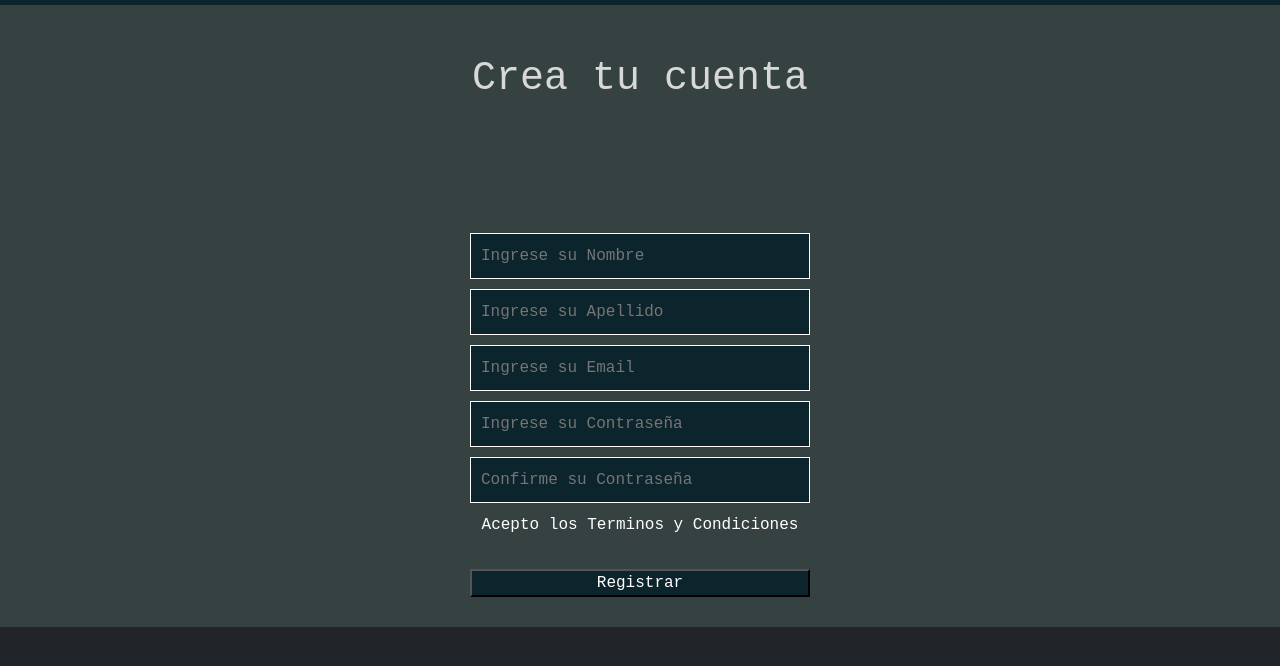
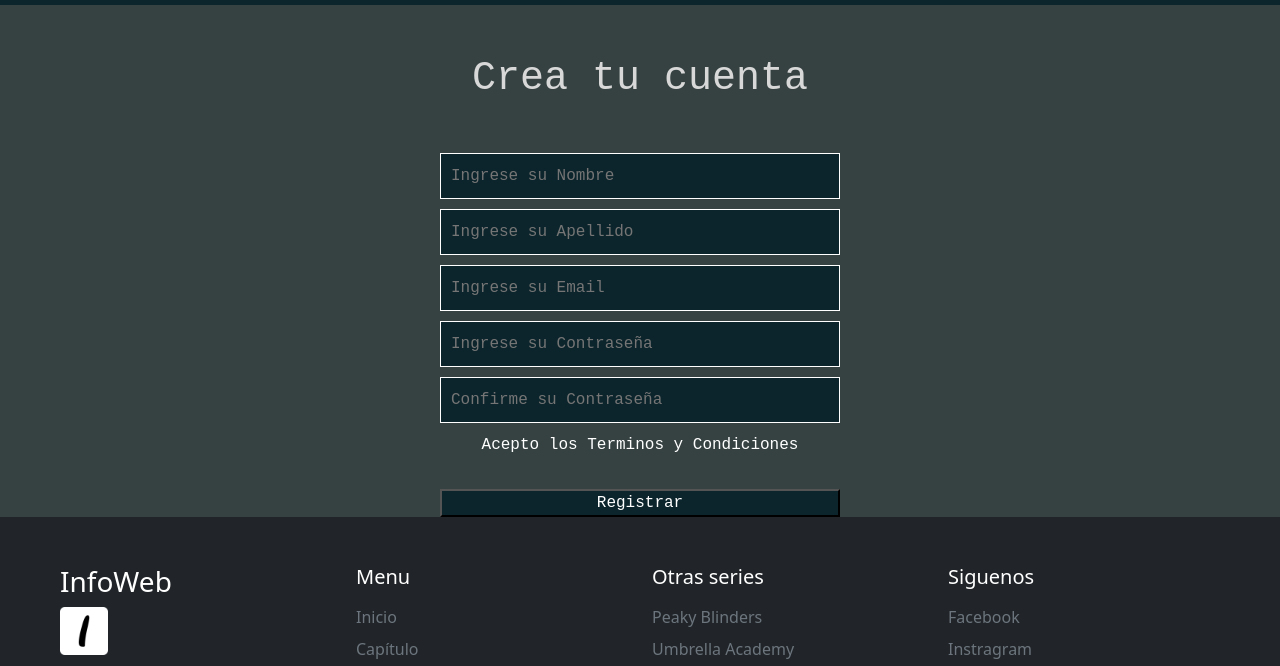
Before and after one commit to FacundoMerkin/InfoWeb, a website: page pages/contactanos.html in a window 1280 px wide. Shown: the part 69-735 px from the top of the page. Drawn offline with nearby package versions, Linux system fonts and the light colour scheme.

Commit message:
reduciendo padding titulo

```diff
--- a/pages/contactanos.html
+++ b/pages/contactanos.html
@@ -46,7 +46,7 @@
         </nav>
     </header>
     <main class="main">
-        <h1 class="main__titulo">Crea tu cuenta</h1>
+        <h1 class="main__titulo-contactanos">Crea tu cuenta</h1>
         <section class="main__registrar">
             <input class="main__registrar--datos" type="text" name="nombres" placeholder="Ingrese su Nombre">
             <input class="main__registrar--datos" type="text" name="apeliidos" placeholder="Ingrese su Apellido">
--- a/scss/styles.scss
+++ b/scss/styles.scss
@@ -38,6 +38,13 @@
         color: #d8d8d8;
         padding: 50px 60px;
         font-family:'Courier New', Courier, monospace;
+        &-contactanos{
+            padding-top: 50px;
+            padding-bottom: 0px;
+            text-align: center;
+            color: #d8d8d8;
+            font-family:'Courier New', Courier, monospace;
+        }
     }
 
     &__sinopsis{
@@ -102,7 +109,7 @@
 
     &__registrar{
         width: 400px;
-        padding: 30px;
+        padding: 0px;
         margin: auto;
         margin-top: 50px;
         font-family: 'Courier New', Courier, monospace;
```
Also changed, not shown: css/styles.css.
